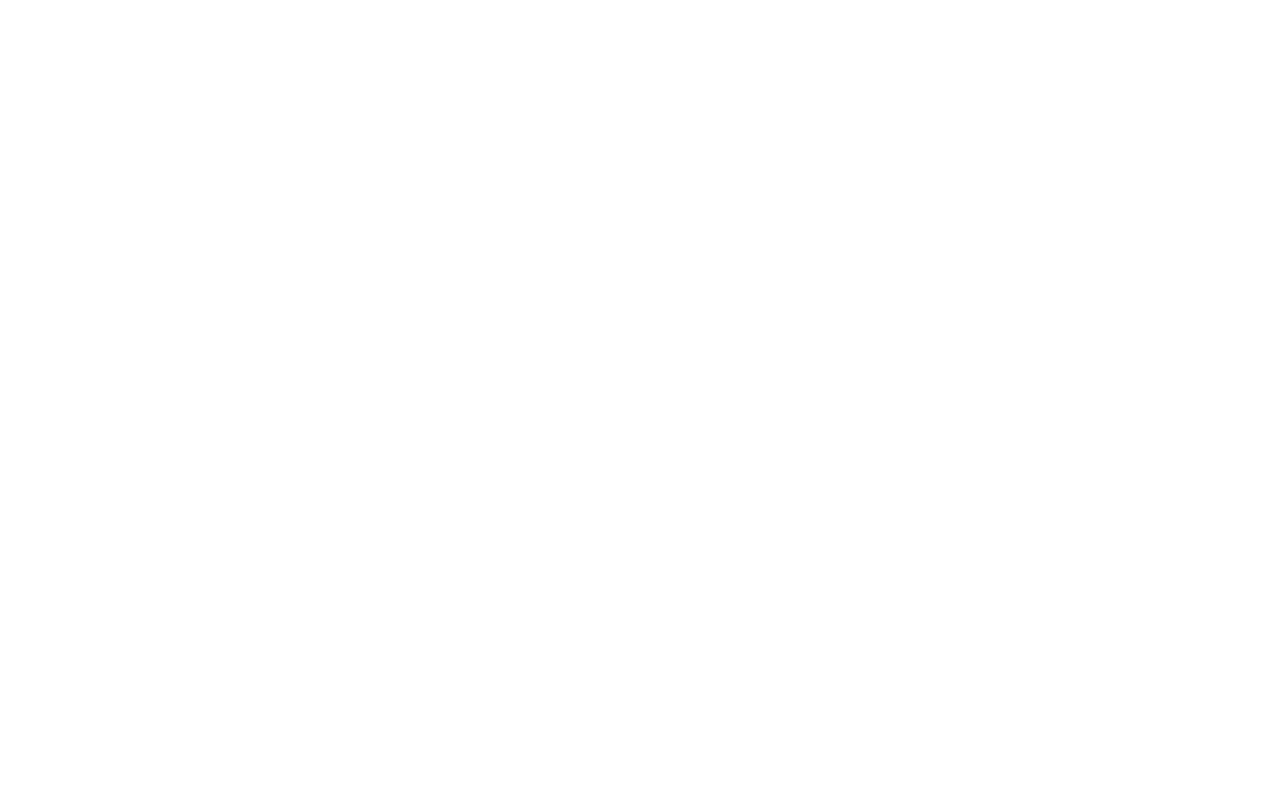
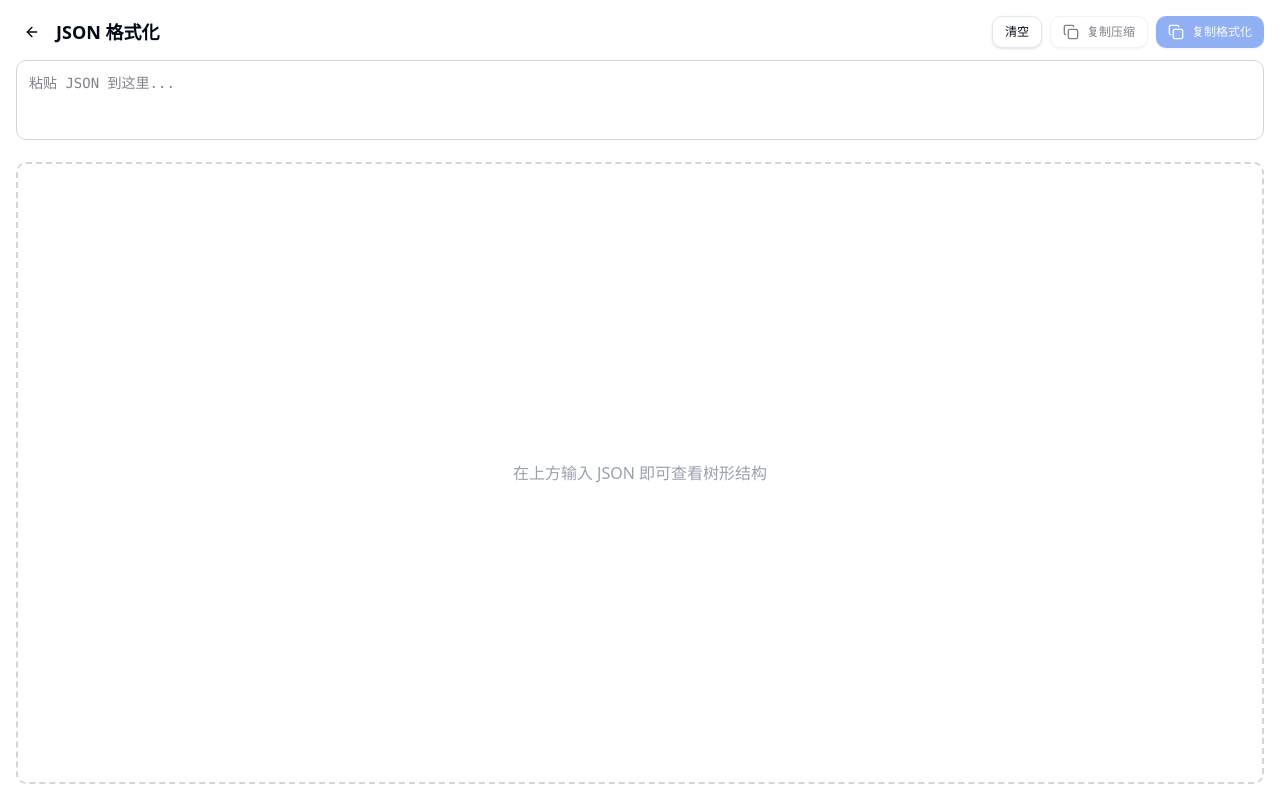
Before and after one commit to EditYJ/leap, a React (Vite) app: page /json-formatter in a window 1280 px wide. Before the commit this address had no page. Built offline with nearby package versions, Linux system fonts and the light colour scheme.

Commit message:
feat: 添加 JSON 格式化功能，更新路由和窗口调整，优化命令页面

```diff
--- a/src/App.tsx
+++ b/src/App.tsx
@@ -2,6 +2,7 @@
 import { AnimatedOutlet } from './components/AnimatedOutlet'
 import { CommandPage } from './pages/CommandPage'
 import { CalculatorPage } from './pages/CalculatorPage'
+import { JsonFormatterPage } from './pages/JsonFormatterPage'
 import { useWindowResize } from './hooks/useWindowResize'
 
 function AppLayout() {
@@ -17,6 +18,7 @@
           <Route element={<AppLayout />}>
             <Route path='/' element={<CommandPage />} />
             <Route path='/calculator' element={<CalculatorPage />} />
+            <Route path='/json-formatter' element={<JsonFormatterPage />} />
           </Route>
         </Routes>
       </div>
--- /dev/null
+++ b/src/components/JsonTreeNode.tsx
@@ -0,0 +1,118 @@
+import { useState } from 'react'
+import { ChevronRight, ChevronDown } from 'lucide-react'
+
+interface JsonTreeNodeProps {
+  data: any
+  name?: string
+  isRoot?: boolean
+  depth?: number
+}
+
+export function JsonTreeNode({ data, name, isRoot = false, depth = 0 }: JsonTreeNodeProps) {
+  const [isExpanded, setIsExpanded] = useState(depth < 2) // 默认展开前两层
+
+  const getValueType = (value: any): string => {
+    if (value === null) return 'null'
+    if (Array.isArray(value)) return 'array'
+    return typeof value
+  }
+
+  const getValuePreview = (value: any): string => {
+    const type = getValueType(value)
+    switch (type) {
+      case 'object':
+        const keys = Object.keys(value)
+        return `{${keys.length} ${keys.length === 1 ? 'key' : 'keys'}}`
+      case 'array':
+        return `[${value.length} ${value.length === 1 ? 'item' : 'items'}]`
+      case 'string':
+        return `"${value}"`
+      case 'null':
+        return 'null'
+      default:
+        return String(value)
+    }
+  }
+
+  const getTypeColor = (type: string): string => {
+    switch (type) {
+      case 'string':
+        return 'text-green-600 dark:text-green-400'
+      case 'number':
+        return 'text-blue-600 dark:text-blue-400'
+      case 'boolean':
+        return 'text-purple-600 dark:text-purple-400'
+      case 'null':
+        return 'text-gray-500 dark:text-gray-400'
+      case 'object':
+        return 'text-yellow-600 dark:text-yellow-400'
+      case 'array':
+        return 'text-orange-600 dark:text-orange-400'
+      default:
+        return 'text-gray-700 dark:text-gray-300'
+    }
+  }
+
+  const type = getValueType(data)
+  const isExpandable = type === 'object' || type === 'array'
+  const isPrimitive = !isExpandable
+
+  // 原始值直接渲染
+  if (isPrimitive) {
+    return (
+      <div className='flex items-center gap-2 py-0.5 text-sm' style={{ paddingLeft: `${depth * 16}px` }}>
+        {name && (
+          <>
+            <span className='font-medium text-gray-700 dark:text-gray-300'>{name}:</span>
+          </>
+        )}
+        <span className={getTypeColor(type)}>{getValuePreview(data)}</span>
+      </div>
+    )
+  }
+
+  // 对象或数组
+  const entries = Array.isArray(data)
+    ? data.map((item, index) => ({ key: String(index), value: item }))
+    : Object.entries(data).map(([key, value]) => ({ key, value }))
+
+  return (
+    <div>
+      <div
+        className='flex cursor-pointer items-center gap-1 py-0.5 text-sm hover:bg-gray-100 dark:hover:bg-gray-800'
+        style={{ paddingLeft: `${depth * 16}px` }}
+        onClick={() => setIsExpanded(!isExpanded)}
+      >
+        {isExpandable && (
+          <span className='shrink-0'>
+            {isExpanded ? (
+              <ChevronDown className='h-3.5 w-3.5 text-gray-500' />
+            ) : (
+              <ChevronRight className='h-3.5 w-3.5 text-gray-500' />
+            )}
+          </span>
+        )}
+        {name && !isRoot && (
+          <span className='font-medium text-gray-700 dark:text-gray-300'>{name}:</span>
+        )}
+        <span className={`${getTypeColor(type)} ${isExpanded ? '' : 'ml-1'}`}>
+          {isExpanded ? (type === 'array' ? '[' : '{') : getValuePreview(data)}
+        </span>
+      </div>
+
+      {isExpanded && (
+        <div>
+          {entries.map(({ key, value }) => (
+            <JsonTreeNode key={key} data={value} name={key} depth={depth + 1} />
+          ))}
+          <div
+            className='py-0.5 text-sm text-gray-500 dark:text-gray-400'
+            style={{ paddingLeft: `${depth * 16}px` }}
+          >
+            {type === 'array' ? ']' : '}'}
+          </div>
+        </div>
+      )}
+    </div>
+  )
+}
--- /dev/null
+++ b/src/components/features/JsonFormatter/index.tsx
@@ -0,0 +1,121 @@
+import { useState, useEffect } from 'react'
+import { Button } from '@/components/ui/button'
+import { ArrowLeft, Copy, Check } from 'lucide-react'
+import { JsonTreeNode } from '@/components/JsonTreeNode'
+
+interface JsonFormatterProps {
+  onBack: () => void
+}
+
+export function JsonFormatter({ onBack }: JsonFormatterProps) {
+  const [input, setInput] = useState('')
+  const [parsedData, setParsedData] = useState<any>(null)
+  const [error, setError] = useState('')
+  const [copied, setCopied] = useState(false)
+
+  // 自动解析
+  useEffect(() => {
+    if (!input.trim()) {
+      setParsedData(null)
+      setError('')
+      return
+    }
+
+    try {
+      const parsed = JSON.parse(input)
+      setParsedData(parsed)
+      setError('')
+    } catch (e) {
+      setError((e as Error).message)
+      setParsedData(null)
+    }
+  }, [input])
+
+  const copyFormatted = async () => {
+    if (parsedData) {
+      const formatted = JSON.stringify(parsedData, null, 2)
+      await navigator.clipboard.writeText(formatted)
+      setCopied(true)
+      setTimeout(() => setCopied(false), 2000)
+    }
+  }
+
+  const copyMinified = async () => {
+    if (parsedData) {
+      const minified = JSON.stringify(parsedData)
+      await navigator.clipboard.writeText(minified)
+      setCopied(true)
+      setTimeout(() => setCopied(false), 2000)
+    }
+  }
+
+  const clearAll = () => {
+    setInput('')
+    setParsedData(null)
+    setError('')
+    setCopied(false)
+  }
+
+  return (
+    <div className='flex h-screen w-full flex-col bg-white p-4 dark:bg-gray-900'>
+      {/* 顶部控制栏 */}
+      <div className='mb-4 space-y-3'>
+        {/* 标题和按钮行 */}
+        <div className='flex items-center justify-between'>
+          <div className='flex items-center gap-2'>
+            <Button variant='ghost' size='icon' onClick={onBack} className='h-8 w-8'>
+              <ArrowLeft className='h-4 w-4' />
+            </Button>
+            <h2 className='text-lg font-semibold'>JSON 格式化</h2>
+          </div>
+          <div className='flex gap-2'>
+            <Button variant='outline' size='sm' onClick={clearAll}>
+              清空
+            </Button>
+            <Button
+              variant='outline'
+              size='sm'
+              onClick={copyMinified}
+              disabled={!parsedData}
+              className='gap-2'
+            >
+              {copied ? <Check className='h-4 w-4' /> : <Copy className='h-4 w-4' />}
+              复制压缩
+            </Button>
+            <Button size='sm' onClick={copyFormatted} disabled={!parsedData} className='gap-2'>
+              {copied ? <Check className='h-4 w-4' /> : <Copy className='h-4 w-4' />}
+              复制格式化
+            </Button>
+          </div>
+        </div>
+
+        {/* 输入框行 */}
+        <div>
+          <textarea
+            value={input}
+            onChange={(e) => setInput(e.target.value)}
+            placeholder='粘贴 JSON 到这里...'
+            className='h-20 w-full resize-none rounded-md border border-gray-300 bg-white p-3 font-mono text-sm focus:border-blue-500 focus:outline-none focus:ring-2 focus:ring-blue-500/20 dark:border-gray-700 dark:bg-gray-800'
+          />
+        </div>
+      </div>
+
+      {/* 树形视图区域（最大化） */}
+      <div className='flex flex-1 flex-col overflow-hidden'>
+        {error ? (
+          <div className='flex-1 overflow-auto rounded-md border border-red-300 bg-red-50 p-4 font-mono text-sm text-red-600 dark:border-red-800 dark:bg-red-900/20 dark:text-red-400'>
+            错误: {error}
+          </div>
+        ) : parsedData ? (
+          <div className='flex-1 overflow-auto rounded-md border border-gray-300 bg-gray-50 p-4 dark:border-gray-700 dark:bg-gray-800'>
+            <JsonTreeNode data={parsedData} isRoot />
+          </div>
+        ) : (
+          <div className='flex flex-1 items-center justify-center rounded-md border-2 border-dashed border-gray-300 text-gray-400 dark:border-gray-700'>
+            在上方输入 JSON 即可查看树形结构
+          </div>
+        )}
+      </div>
+    </div>
+  )
+}
--- a/src/hooks/useWindowResize.ts
+++ b/src/hooks/useWindowResize.ts
@@ -5,6 +5,7 @@
 const routeSizes: Record<string, { width: number; height: number }> = {
   '/': { width: 600, height: 340 },
   '/calculator': { width: 360, height: 480 },
+  '/json-formatter': { width: 750, height: 600 },
 }
 
 export function useWindowResize() {
--- a/src/pages/CommandPage.tsx
+++ b/src/pages/CommandPage.tsx
@@ -15,6 +15,7 @@
   FileText,
   Mail,
   Music,
+  Braces,
 } from 'lucide-react'
 import { invoke } from '@tauri-apps/api/core'
 import { useNavigate } from 'react-router-dom'
@@ -29,6 +30,10 @@
 
   const openCalculator = () => {
     navigate('/calculator')
+  }
+
+  const openJsonFormatter = () => {
+    navigate('/json-formatter')
   }
 
   return (
@@ -62,6 +67,10 @@
               <CalculatorIcon className='h-4 w-4' />
               <span>计算器</span>
             </CommandItem>
+            <CommandItem onSelect={openJsonFormatter}>
+              <Braces className='h-4 w-4' />
+              <span>JSON 格式化</span>
+            </CommandItem>
             <CommandItem onSelect={() => handleItemSelect(() => console.log('Clipboard'))}>
               <Clipboard className='h-4 w-4' />
               <span>剪贴板历史</span>
--- /dev/null
+++ b/src/pages/JsonFormatterPage.tsx
@@ -0,0 +1,12 @@
+import { JsonFormatter } from '@/components/features/JsonFormatter'
+import { useNavigate } from 'react-router-dom'
+
+export function JsonFormatterPage() {
+  const navigate = useNavigate()
+
+  const handleBack = () => {
+    navigate('/')
+  }
+
+  return <JsonFormatter onBack={handleBack} />
+}
```
